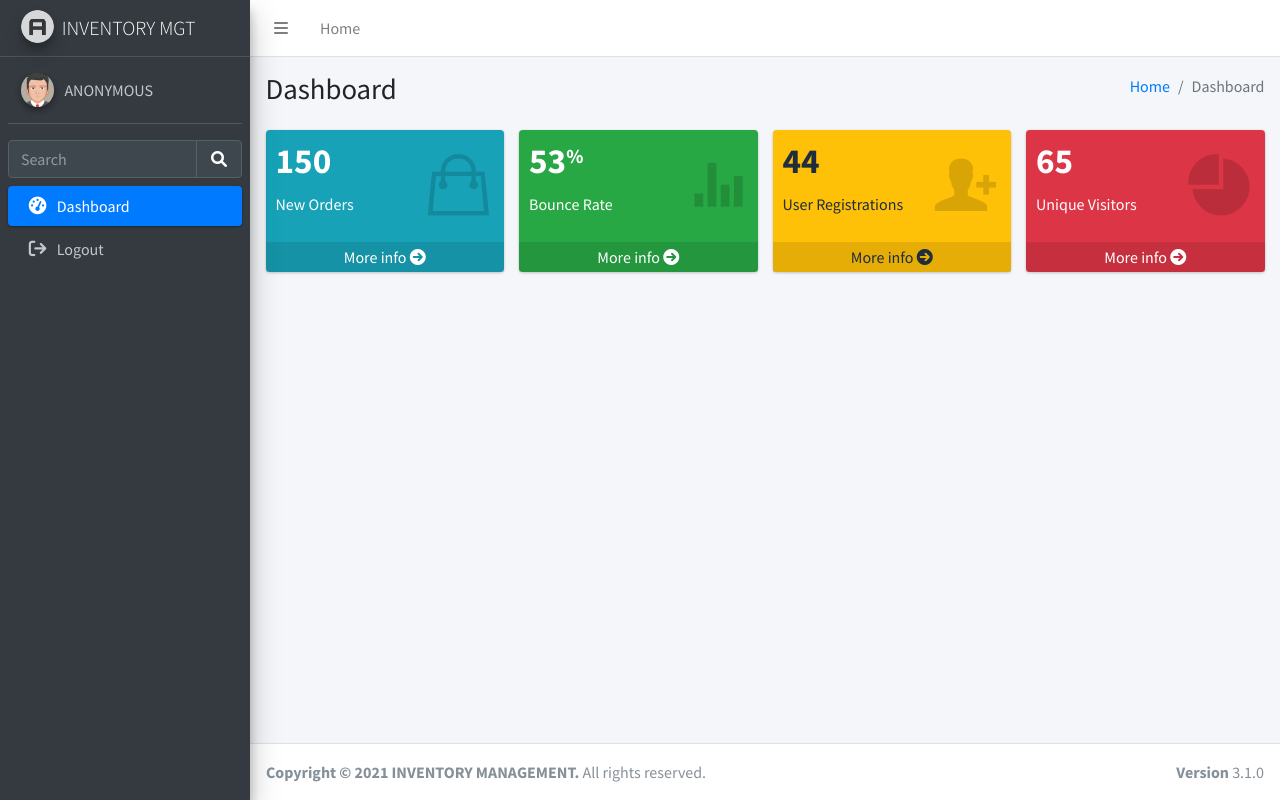
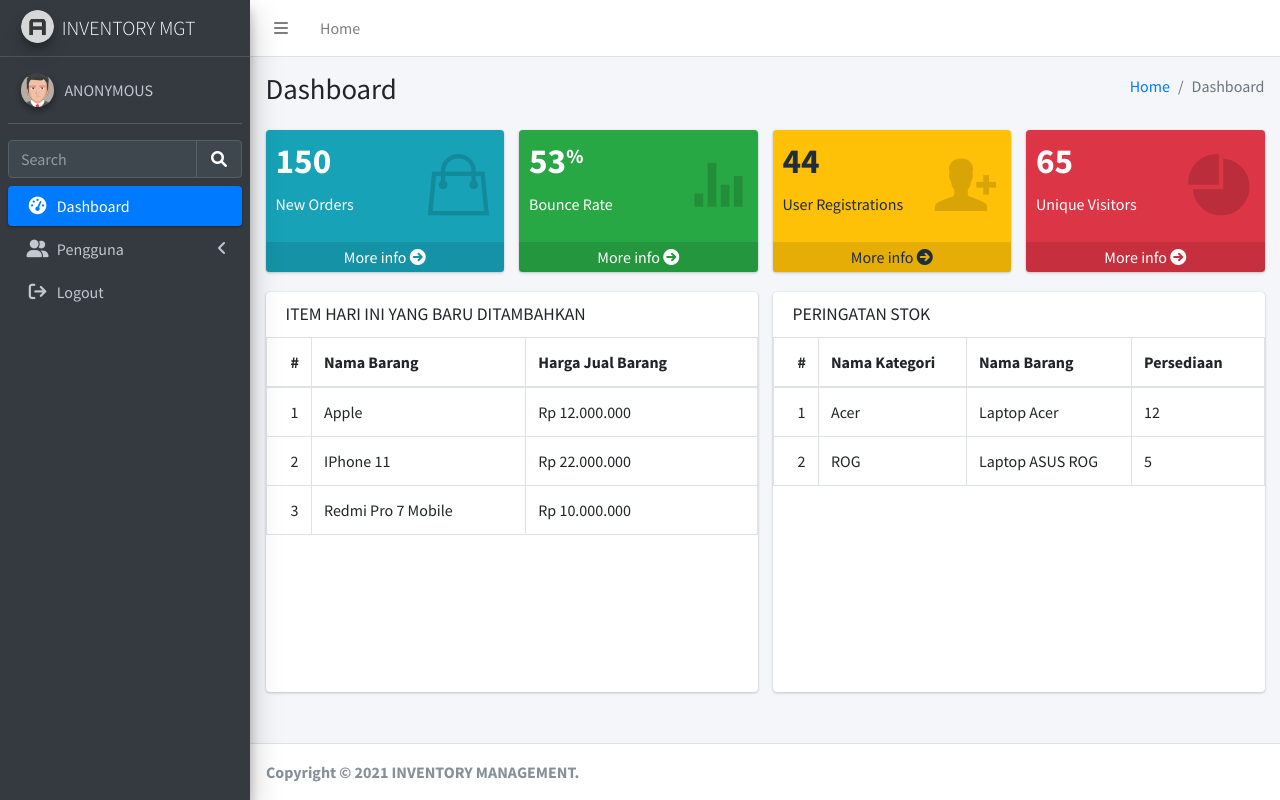
Before and after one commit to tauhid234/inventory, a PHP site: page /admin/dashboard.php in a window 1280 px wide. Run offline with PHP 8.4, Linux system fonts and the light colour scheme; some libraries are stand-ins or nearby versions.

Commit message:
PROGRESS UI PENGGUNA

```diff
--- a/component_temp/footer.php
+++ b/component_temp/footer.php
@@ -1,7 +1,5 @@
 <footer class="main-footer">
     <strong>Copyright &copy; 2021 <?= $title->title(); ?>.</strong>
-    All rights reserved.
     <div class="float-right d-none d-sm-inline-block">
-      <b>Version</b> 3.1.0
     </div>
 </footer>
--- a/component_temp/header.php
+++ b/component_temp/header.php
@@ -15,6 +15,12 @@ $title = new Component();
   <!-- Font Awesome -->
   <link rel="stylesheet" href="../../plugins/fontawesome-free/css/all.min.css">
   <link rel="stylesheet" href="https://cdnjs.cloudflare.com/ajax/libs/font-awesome/6.0.0-beta3/css/all.min.css">
+
+
+  <!-- DataTables -->
+  <link rel="stylesheet" href="../../plugins/datatables-bs4/css/dataTables.bootstrap4.min.css">
+  <link rel="stylesheet" href="../../plugins/datatables-responsive/css/responsive.bootstrap4.min.css">
+  <link rel="stylesheet" href="../../plugins/datatables-buttons/css/buttons.bootstrap4.min.css">
 
   <!-- Ionicons -->
   <link rel="stylesheet" href="https://code.ionicframework.com/ionicons/2.0.1/css/ionicons.min.css">
--- a/component_temp/sidebar.php
+++ b/component_temp/sidebar.php
@@ -44,6 +44,35 @@
             </a>
           </li>
           <li class="nav-item">
+            <a href="#" class="nav-link">
+              <i class="nav-icon fas fa-solid fa-user-group"></i>
+              <p>
+                Pengguna
+                <i class="right fas fa-angle-left"></i>
+              </p>
+            </a>
+            <ul class="nav nav-treeview">
+              <li class="nav-item">
+                <a href="../../pages/admin/user.php" class="nav-link">
+                  <i class="far fa-circle nav-icon"></i>
+                  <p>Pengguna Baru</p>
+                </a>
+              </li>
+              <li class="nav-item">
+                <a href="../../pages/admin/user_view.php" class="nav-link">
+                  <i class="far fa-circle nav-icon"></i>
+                  <p>Daftar Pengguna</p>
+                </a>
+              </li>
+              <li class="nav-item">
+                <a href="../../pages/admin/role_view.php" class="nav-link">
+                  <i class="far fa-circle nav-icon"></i>
+                  <p>Daftar Peran</p>
+                </a>
+              </li>
+            </ul>
+          </li>
+          <li class="nav-item">
             <a href="../../pages/login.php" class="nav-link">
               <i class="nav-icon fas fa-solid fa-arrow-right-from-bracket"></i>
               <p>
--- a/pages/admin/dashboard.php
+++ b/pages/admin/dashboard.php
@@ -104,6 +104,78 @@
         </div>
         <!-- /.row -->
 
+        <div class="row">
+          <div class="col-md-6">
+            <div class="card" style="height: 400px;">
+                <div class="card-header">
+                  <h3 class="card-title">ITEM HARI INI YANG BARU DITAMBAHKAN</h3>
+                </div>
+              <!-- /.card-header -->
+              <div class="card-body table-responsive p-0">
+                <table class="table table-bordered">
+                  <thead>
+                    <tr>
+                      <th style="width: 10px">#</th>
+                      <th>Nama Barang</th>
+                      <th>Harga Jual Barang</th>
+                    </tr>
+                  </thead>
+                  <tbody>
+                    <tr>
+                      <td>1</td>
+                      <td>Apple</td>
+                      <td>Rp 12.000.000</td>
+                    </tr>
+                    <tr>
+                      <td>2</td>
+                      <td>IPhone 11</td>
+                      <td>Rp 22.000.000</td>
+                    </tr>
+                    <tr>
+                      <td>3</td>
+                      <td>Redmi Pro 7 Mobile</td>
+                      <td>Rp 10.000.000</td>
+                    </tr>
+                  </tbody>
+                </table>
+              </div>
+            </div>
+          </div>
+          <div class="col-md-6">
+            <div class="card" style="height: 400px;">
+                  <div class="card-header">
+                    <h3 class="card-title">PERINGATAN STOK</h3>
+                  </div>
+                <!-- /.card-header -->
+                <div class="card-body table-responsive p-0">
+                  <table class="table table-bordered">
+                    <thead>
+                      <tr>
+                        <th style="width: 10px">#</th>
+                        <th>Nama Kategori</th>
+                        <th>Nama Barang</th>
+                        <th>Persediaan</th>
+                      </tr>
+                    </thead>
+                    <tbody>
+                      <tr>
+                        <td>1</td>
+                        <td>Acer</td>
+                        <td>Laptop Acer</td>
+                        <td>12</td>
+                      </tr>
+                      <tr>
+                        <td>2</td>
+                        <td>ROG</td>
+                        <td>Laptop ASUS ROG</td>
+                        <td>5</td>
+                      </tr>
+                    </tbody>
+                  </table>
+              </div>
+            </div>
+          </div>
+
       </div><!-- /.container-fluid -->
     </section>
     <!-- /.content -->
```
Also changed, not shown: pages/admin/user.php (added, +161 -0 lines), pages/admin/user_view.php (added, +168 -0 lines), pages/admin/role_view.php (added).
